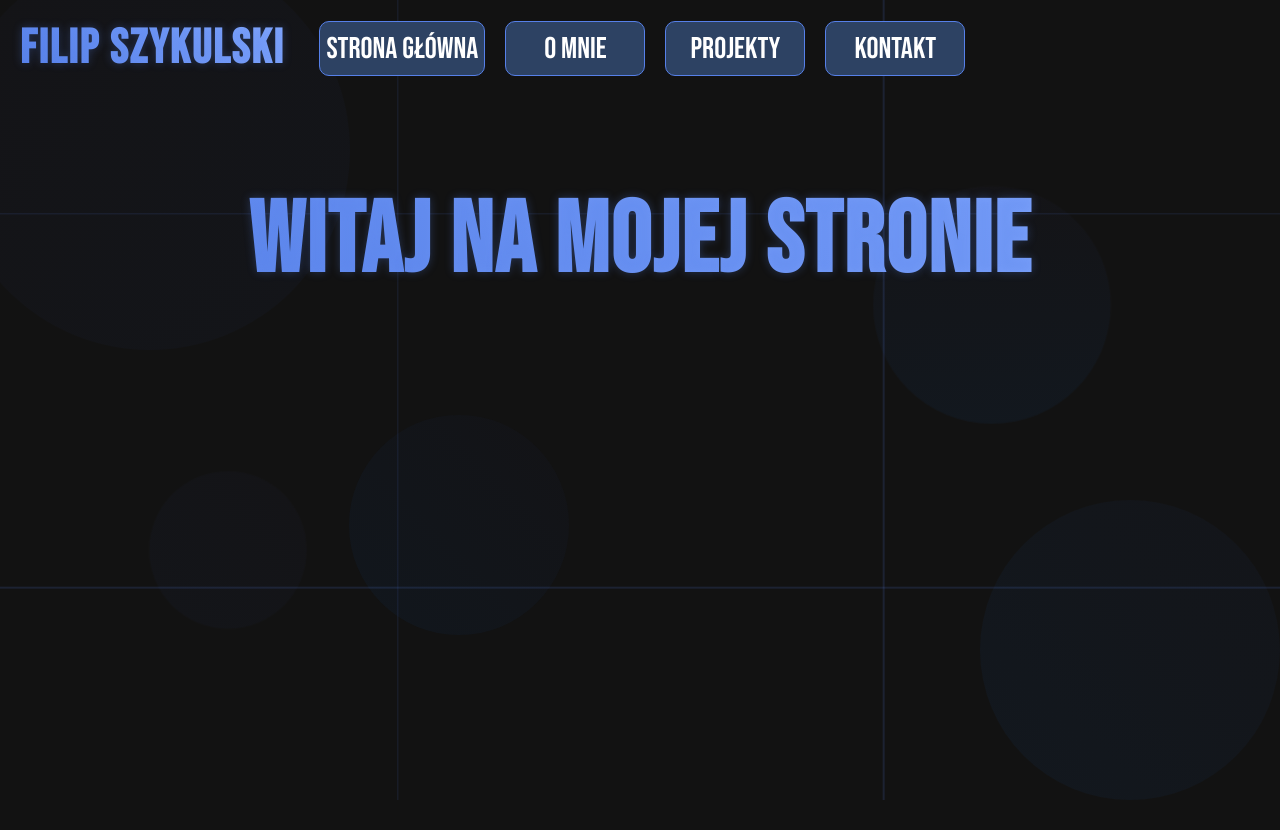
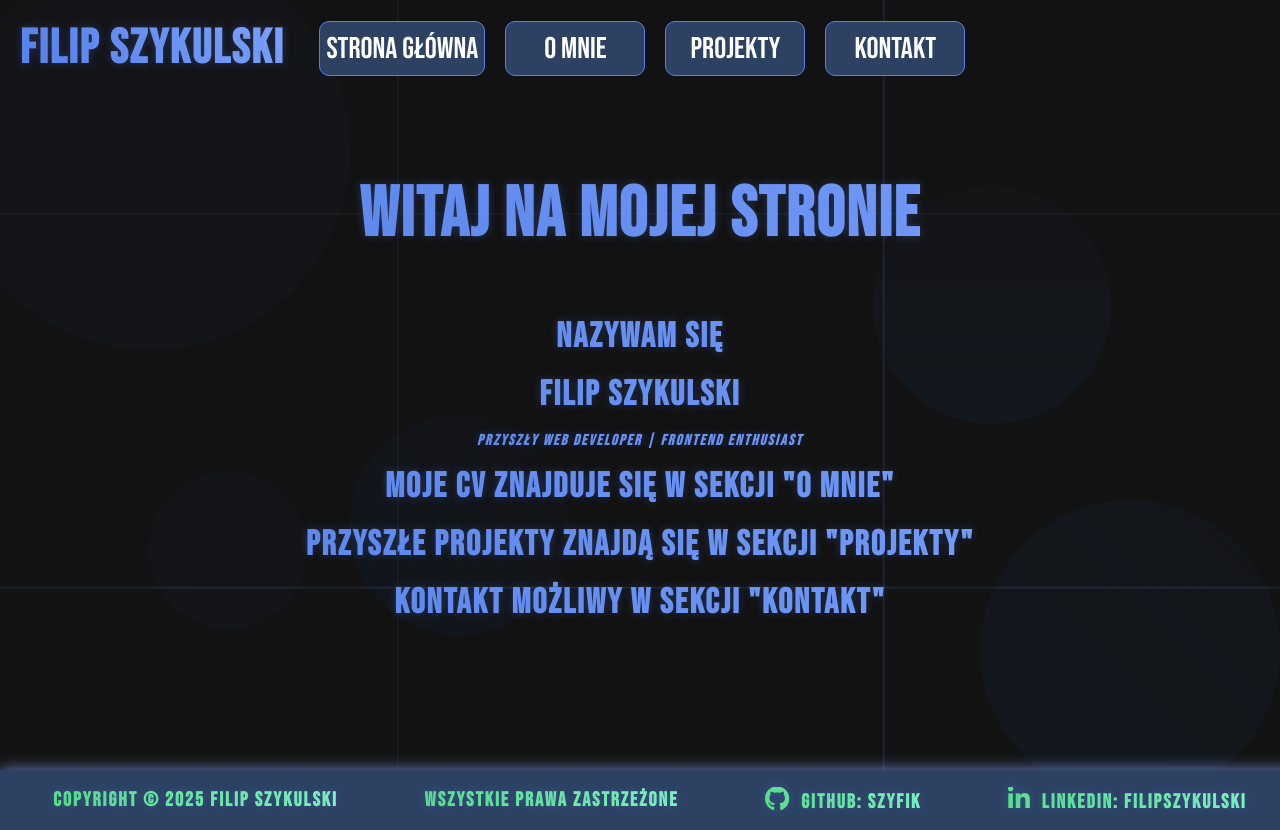
Before and after one commit to Szyfik/myportfolio, a plain HTML site: page index.html in a window 1280 px wide. Drawn offline with Linux system fonts and the light colour scheme; a web font is replaced by a local one.

Commit message:
Aktualizacja frontu

```diff
--- a/index.html
+++ b/index.html
@@ -7,6 +7,7 @@
     <link rel="stylesheet" href="styles-dark.css">
     <link rel="stylesheet" href="animated-background.css">
     <link href="https://fonts.googleapis.com/css2?family=Abril+Fatface&family=Bebas+Neue&family=Exo+2:ital,wght@1,300&family=Merriweather:ital,opsz,wght@0,18..144,300..900;1,18..144,300..900&family=Playwrite+DK+Loopet:wght@100..400&family=Share+Tech&family=Space+Mono:ital,wght@0,400;0,700;1,400;1,700&family=Work+Sans:ital,wght@0,700;1,700&display=swap" rel="stylesheet">
+    <link rel="stylesheet" href="https://cdnjs.cloudflare.com/ajax/libs/font-awesome/6.7.2/css/all.min.css">
 </head>
 <body>
     <!-- Animated Background -->
@@ -31,7 +32,21 @@
     </div>
     <br>
     <div id="content">
-        <h1>Witaj na mojej stronie</h1>
+        <h2>Witaj na mojej stronie</h2>
     </div>
+    <div id="content2">
+        <p>Nazywam się</p>
+        <p>Filip Szykulski</p>
+        <p class="p2">Przyszły Web Developer | Frontend Enthusiast</p>
+        <p>Moje CV znajduje się w sekcji "O mnie"</p>
+        <p>Przyszłe projekty znajdą się w sekcji "Projekty"</p>
+        <p>Kontakt możliwy w sekcji "Kontakt"</p>
+    </div>
+    <footer>
+        <p>Copyright © 2025 Filip Szykulski</p>
+        <p>Wszystkie prawa zastrzeżone</p>
+        <p><i id="github" class="fa-brands fa-github"></i>GitHub: <a href="https://github.com/szyfik">szyfik</a></p>
+        <p><i id="linkedin" class="fa-brands fa-linkedin-in"></i>LinkedIN: <a href="https://www.linkedin.com/in/filipszykulski/">filipszykulski</a></p>
+    </footer>
 </body>
 </html>
--- a/styles-dark.css
+++ b/styles-dark.css
@@ -119,7 +119,7 @@ button {
 
 .CV {
   object-fit: cover;
-  margin: 0 auto;
+  margin: 0px auto;
   display: block;
   margin-bottom: 20px;
   background-color: whitesmoke;
@@ -252,3 +252,98 @@ button {
   color: inherit; /* Używa koloru tekstu przycisku */
   text-decoration: none; /* Usuwa podkreślenie */
 }
+
+#projects h2 {
+  font-family: "Bebas Neue";
+  font-size: 50px;
+  text-align: center;
+  font-weight: bold;
+  background: linear-gradient(45deg, #5680e9, #84a9ff);
+  -webkit-background-clip: text;
+  background-clip: text;
+  color: transparent;
+  text-shadow: 0px 0px 10px rgba(86, 128, 233, 0.3);
+  letter-spacing: 2px;
+}
+
+#projects p {
+  font-family: "Bebas Neue";
+  font-size: 25px;
+  text-align: center;
+  font-weight: bold;
+  background: linear-gradient(45deg, #5680e9, #84a9ff);
+  -webkit-background-clip: text;
+  background-clip: text;
+  color: transparent;
+  text-shadow: 0px 0px 10px rgba(86, 128, 233, 0.3);
+  letter-spacing: 2px;
+}
+
+#content2 p {
+  font-family: "Bebas Neue";
+  font-size: 35px;
+  text-align: center;
+  font-weight: bold;
+  margin: 0 auto;
+  margin-bottom: 15px;
+  background: linear-gradient(45deg, #5680e9, #84a9ff);
+  -webkit-background-clip: text;
+  background-clip: text;
+  color: transparent;
+  text-shadow: 0px 0px 10px rgba(86, 128, 233, 0.3);
+  letter-spacing: 2px;
+}
+
+#content2 .p2 {
+  font-size: 15px;
+  font-style: italic;
+}
+
+footer {
+  display: flex;
+  justify-content: space-between;
+  align-items: center;
+  padding: 10px;
+  background-color: #2d4263;
+  box-shadow: 0px 0px 15px #6a87cc;
+  position: absolute;
+  bottom: -10px;
+  width: 100%;
+  height: 2.5rem;
+}
+
+footer p {
+  font-family: "Bebas Neue";
+  font-size: 20px;
+  text-align: center;
+  font-weight: bold;
+  background: linear-gradient(45deg, #56e97d, #84ffbb);
+  -webkit-background-clip: text;
+  background-clip: text;
+  color: transparent;
+  text-shadow: 0px 0px 10px rgba(86, 128, 233, 0.3);
+  letter-spacing: 2px;
+  margin: 80px auto;
+}
+
+footer a {
+  color: inherit;
+  text-decoration: none;
+}
+
+footer i {
+  font-size: 25px;
+  margin-right: 10px;
+}
+
+footer a:hover {
+  color: inherit;
+  text-decoration: none;
+  font-size: 21px;
+  background: linear-gradient(45deg, #e95656, #ff8484);
+  -webkit-background-clip: text;
+  background-clip: text;
+  color: transparent;
+  text-shadow: 0px 0px 10px rgba(233, 86, 86, 0.3);
+  transition: font-size .50s, background .50s;
+}
```
Also changed, not shown: about.html (+9 -0 lines), contact.html (+14 -0 lines), projects.html (+10 -6 lines), photo/github.png (added), photo/github2.png (renamed from photo/png-transparent-github-computer-icons-github-logo-monochrome-head-thumbnail.png), photo/linkedin.png (added), photo/linkedin2.png (renamed from photo/gratis-png-linkedin-thumbnail.png), 1 other file.
